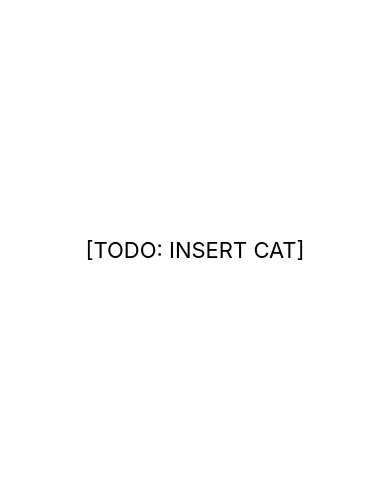
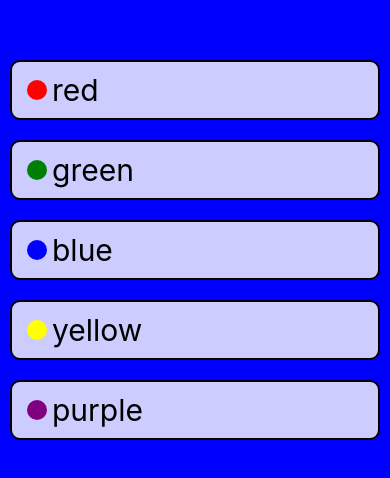
Before and after one commit to ashim1588/ColorCatalog, a React Native app: screen / in a window 390 px wide. Shown: the part 172-650 px from the top of the page. Built offline with nearby package versions, Linux system fonts and the light colour scheme.

Commit message:
ColorButton

```diff
--- a/App.js
+++ b/App.js
@@ -1,17 +1,28 @@
-import { StyleSheet,  Text,  View } from 'react-native';
-import Cat from './assets/jungle.jpg'
+import { Dimensions, Image, StyleSheet,  Text,  TouchableHighlight,  View } from 'react-native';
+import picBiscuit from './assets/biscuit.jpg';
+import picJungle from './assets/jungle.jpg';
+import { StrictMode, useState } from 'react';
+import ColorButton from './ColorButton';
 
 export default function App() {
+  const [backgroundColor, setBgColor ] = useState("blue");
   return (
-    <View style={styles.container}>
-      <Text style={styles.text}>[TODO: INSERT CAT]</Text>
+    <StrictMode>
+    <View style={[styles.container, {backgroundColor}]}>
+      <ColorButton color="red" />
+      <ColorButton color="green" />
+      <ColorButton color="blue" />
+      <ColorButton color="yellow" />
+      <ColorButton color="purple" />
     </View>
+    </StrictMode>
   );
 }
 
 const styles = StyleSheet.create({
   container: {
     flex: 1,
+    display: 'flex',
     justifyContent: 'center',
     alignItems: 'center',
   },
@@ -19,8 +30,27 @@ const styles = StyleSheet.create({
     textAlign: 'center',
     fontSize: 22,
   },
-  selectedText: {
-    backgroundColor: 'red',
-    color: 'yellow',
-  }
+  button: {
+    margin: 10,
+    padding: 10,
+    borderWidth: 2,
+    borderRadius: 10,
+    alignSelf: 'stretch',
+    backgroundColor: "rgba(255,255,255, .8)"
+  },
+  row: {
+    flexDirection: 'row',
+    alignItems: 'center',
+  },
+  buttonText: {
+    fontSize: 30,
+    textAlign: 'center',
+  },
+  sample: {
+    height: 20,
+    width: 20,
+    margin: 5,
+    borderRadius: 10,
+    backgroundColor: 'white',
+  },
 });
--- /dev/null
+++ b/ColorButton.js
@@ -0,0 +1,56 @@
+import { useState } from "react"
+import { StyleSheet, Text, TouchableHighlight, View } from "react-native"
+
+const ColorButton  = (props) => {
+    // const [bgColor, setBgColor] = useState("blue");
+    return(
+    <TouchableHighlight style={styles.button}
+    //   onPress={() => setBgColor("yellow")}
+    //   underlayColor={"orange"}
+      >
+        <View style={styles.row}>
+            <View style={[styles.sample, {backgroundColor: props.color}]}/>
+        <Text style={styles.buttonText}>{props.color}</Text>
+        </View>
+      </TouchableHighlight>
+    );
+}
+
+const styles = StyleSheet.create({
+    container: {
+      flex: 1,
+      display: 'flex',
+      justifyContent: 'center',
+      alignItems: 'center',
+    },
+    text: {
+      textAlign: 'center',
+      fontSize: 22,
+    },
+    button: {
+      margin: 10,
+      padding: 10,
+      borderWidth: 2,
+      borderRadius: 10,
+      alignSelf: 'stretch',
+      backgroundColor: "rgba(255,255,255, .8)"
+    },
+    row: {
+      flexDirection: 'row',
+      alignItems: 'center',
+    },
+    buttonText: {
+      fontSize: 30,
+      textAlign: 'center',
+    },
+    sample: {
+      height: 20,
+      width: 20,
+      margin: 5,
+      borderRadius: 10,
+      backgroundColor: 'white',
+    },
+  });
+
+
+export default ColorButton;
```
